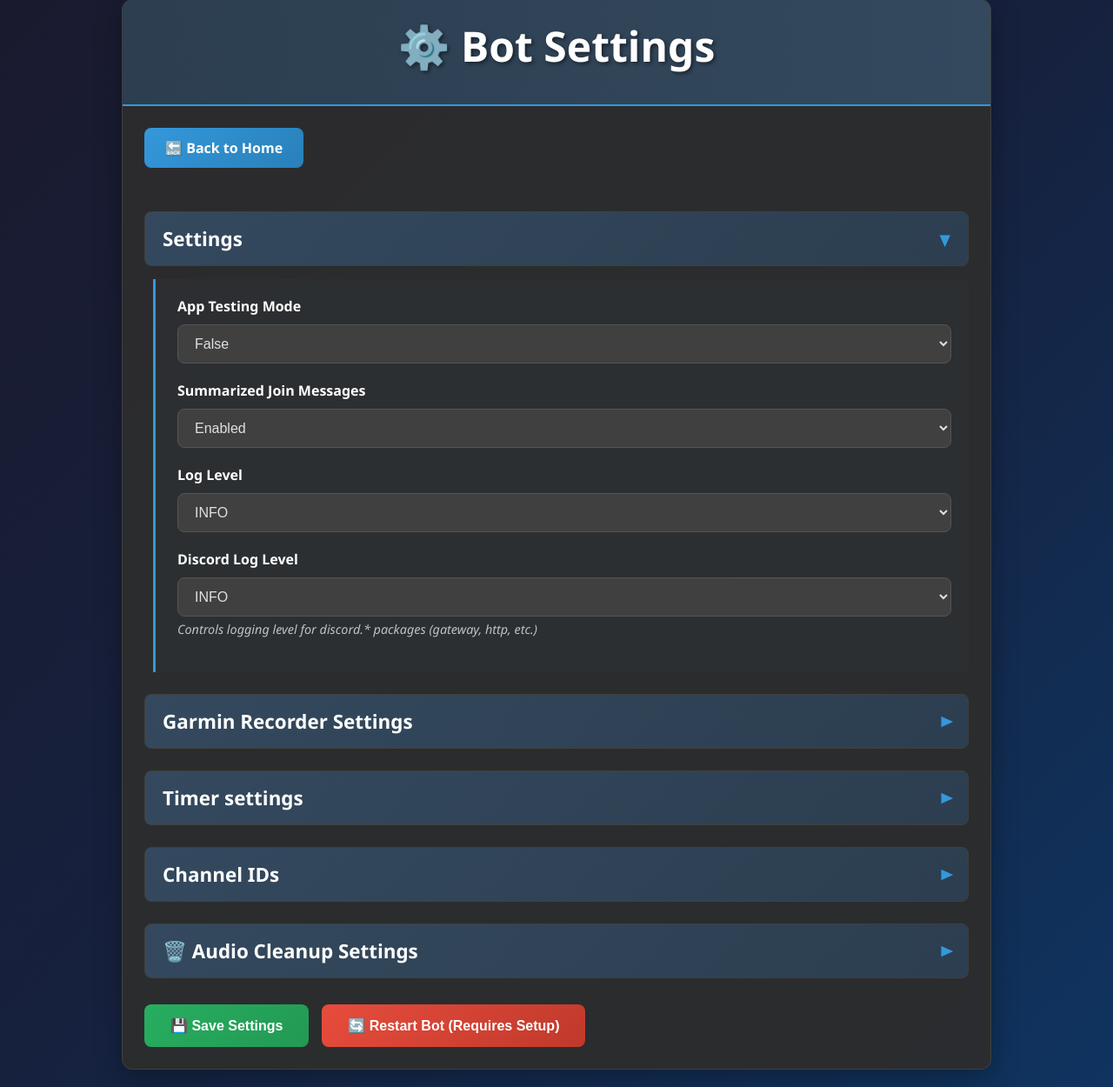
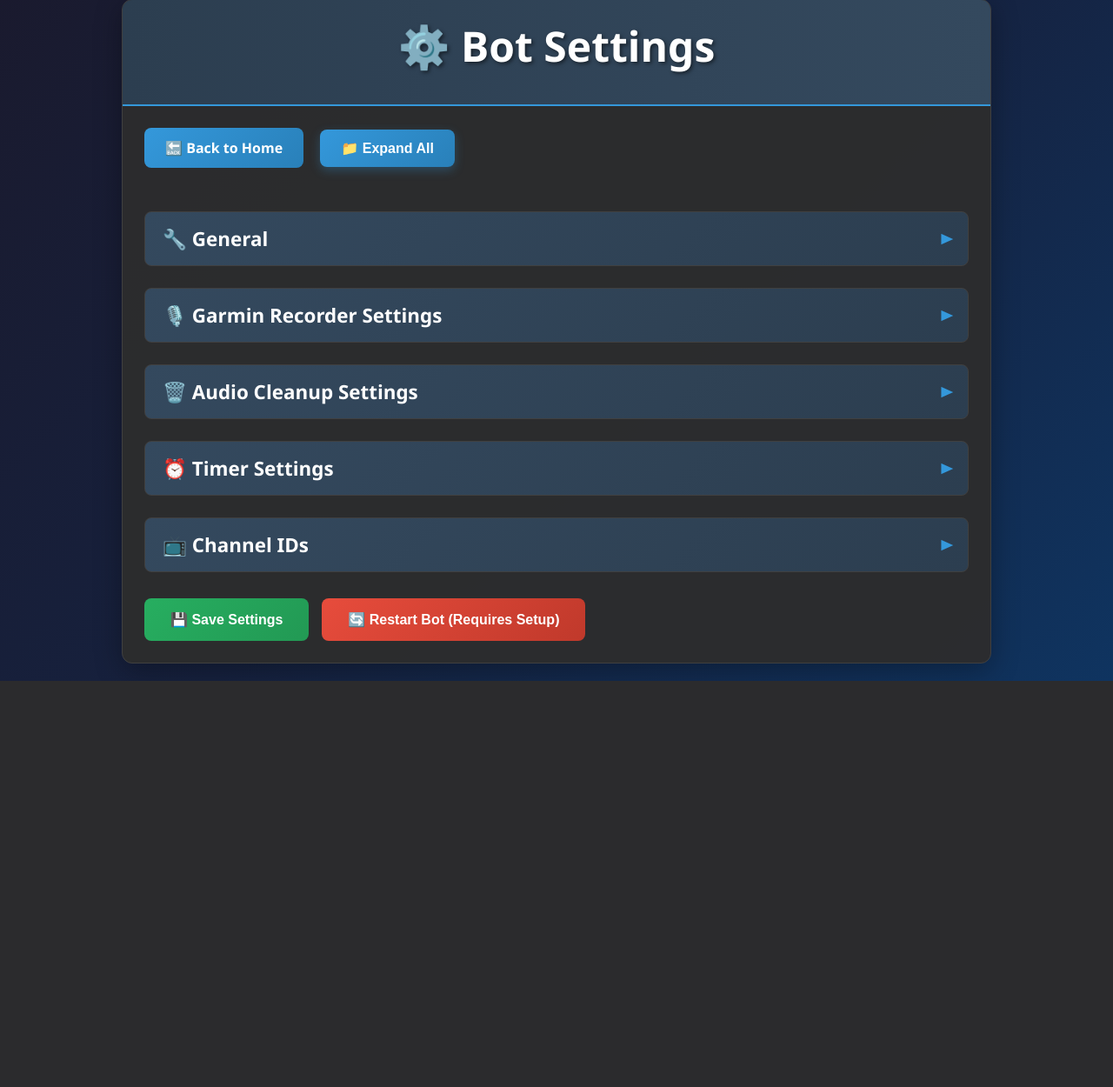
Before and after one commit to ChuckNorris9939/discord-voice-channel-join-monitor, a Flask app: page /settings in a window 1280 px wide. Shown: the part 21-1271 px from the top of the page at 87% size. After the commit the page ends 804 px from the top, so only its background shows below. Run offline with Flask 3, Linux system fonts and the light colour scheme; parts of the project's set-up code (start-up, migrations or seed data) failed here and were passed over.

```diff
--- a/templates/settings.html
+++ b/templates/settings.html
@@ -174,6 +174,25 @@
             box-shadow: 0 6px 20px rgba(231, 76, 60, 0.4);
         }
 
+        .expand-all-button {
+            background: linear-gradient(135deg, #3498db, #2980b9);
+            color: white;
+            padding: 12px 24px;
+            border: none;
+            border-radius: 8px;
+            cursor: pointer;
+            font-weight: 600;
+            font-size: 16px;
+            transition: all 0.3s ease;
+            box-shadow: 0 4px 12px rgba(52, 152, 219, 0.3);
+        }
+
+        .expand-all-button:hover {
+            background: linear-gradient(135deg, #2980b9, #1f5f8b);
+            transform: translateY(-2px);
+            box-shadow: 0 6px 20px rgba(52, 152, 219, 0.4);
+        }
+
         .category-header {
             background: linear-gradient(135deg, #34495e, #2c3e50);
             padding: 15px 20px;
@@ -284,6 +303,43 @@
                 button.innerHTML = originalText;
             });
         }
+
+        function toggleAllCategories() {
+            const categoryHeaders = document.querySelectorAll('.category-header');
+            const categoryContents = document.querySelectorAll('.category-content');
+            const expandAllButton = document.querySelector('.expand-all-button');
+
+            // Check if all categories are currently collapsed
+            const allCollapsed = Array.from(categoryContents).every(content =>
+                content.classList.contains('collapsed')
+            );
+
+            if (allCollapsed) {
+                // Expand all categories
+                categoryContents.forEach(content => {
+                    content.classList.remove('collapsed');
+                });
+                categoryHeaders.forEach(header => {
+                    const icon = header.querySelector('.toggle-icon');
+                    if (icon) {
+                        icon.classList.remove('collapsed');
+                    }
+                });
+                expandAllButton.innerHTML = '📁 Collapse All';
+            } else {
+                // Collapse all categories
+                categoryContents.forEach(content => {
+                    content.classList.add('collapsed');
+                });
+                categoryHeaders.forEach(header => {
+                    const icon = header.querySelector('.toggle-icon');
+                    if (icon) {
+                        icon.classList.add('collapsed');
+                    }
+                });
+                expandAllButton.innerHTML = '📁 Expand All';
+            }
+        }
     </script>
 </head>
 <body>
@@ -294,6 +350,9 @@
 
         <div class="content">
             <a href="{{ url_for('home') }}" class="back-button">🔙 Back to Home</a>
+            <button type="button" class="expand-all-button" onclick="toggleAllCategories()" style="margin-left: 15px;">
+                📁 Expand All
+            </button>
 
             {% if message %}
                 <div class="message">{{ message }}</div>
@@ -304,10 +363,10 @@
 
             <form method="POST" action="{{ url_for('settings_route') }}">
                 <div class="category-header" onclick="toggleCategory('settings-category')">
-                    <h2>Settings</h2>
-                    <span class="toggle-icon">▼</span>
+                    <h2>🔧 General</h2>
+                    <span class="toggle-icon collapsed">▼</span>
                 </div>
-                <div id="settings-category" class="category-content">
+                <div id="settings-category" class="category-content collapsed">
                     <!-- App Testing Mode -->
                     <div class="form-group">
                         <label for="app_testing_mode">App Testing Mode</label>
@@ -318,13 +377,18 @@
                     </div>
                     <!-- Join Message Timer -->
                     <div class="form-group">
-                        <label>Summarized Join Messages</label>
+                        <label for="join_message_timer_enabled">Join Message Timer Enabled</label>
                         <select name="join_message_timer_enabled" id="join_message_timer_enabled">
-                            <option value="true" {% if current_settings.get('JOIN_MESSAGE_TIMER_ENABLED') == 'true' %}selected{% endif %}>Enabled</option>
-                            <option value="false" {% if current_settings.get('JOIN_MESSAGE_TIMER_ENABLED') == 'false' %}selected{% endif %}>Disabled</option>
+                            <option value="true" {% if current_settings.get('JOIN_MESSAGE_TIMER_ENABLED') == 'true' %}selected{% endif %}>True</option>
+                            <option value="false" {% if current_settings.get('JOIN_MESSAGE_TIMER_ENABLED') == 'false' %}selected{% endif %}>False</option>
                         </select>
                     </div>
+                    <div class="form-group">
+                        <label for="join_message_timer_minutes">Join Message Timer (Minutes)</label>
+                        <input type="number" name="join_message_timer_minutes" id="join_message_timer_minutes" value="{{ current_settings.get('JOIN_MESSAGE_TIMER_MINUTES', '7') }}" min="1">
+                    </div>
 
+                    <!-- Log Level -->
                     <div class="form-group">
                         <label for="log_level">Log Level</label>
                         <select name="log_level" id="log_level">
@@ -336,6 +400,7 @@
                         </select>
                     </div>
 
+                    <!-- Discord Log Level -->
                     <div class="form-group">
                         <label for="discord_log_level">Discord Log Level</label>
                         <select name="discord_log_level" id="discord_log_level">
@@ -350,7 +415,7 @@
                 </div>
 
                 <div class="category-header" onclick="toggleCategory('garmin-category')">
-                    <h2>Garmin Recorder Settings</h2>
+                    <h2>🎙️ Garmin Recorder Settings</h2>
                     <span class="toggle-icon collapsed">▼</span>
                 </div>
                 <div id="garmin-category" class="category-content collapsed">
@@ -420,8 +485,37 @@
                     </div>
                 </div>
 
+                <div class="category-header" onclick="toggleCategory('cleanup-category')">
+                    <h2>🗑️ Audio Cleanup Settings</h2>
+                    <span class="toggle-icon collapsed">▼</span>
+                </div>
+                <div id="cleanup-category" class="category-content collapsed">
+                    <!-- Aligned Recordings Retention -->
+                    <div class="form-group">
+                        <label for="cleanup_aligned_recordings_hours">Aligned Recordings Retention (Hours)</label>
+                        <input type="number" name="cleanup_aligned_recordings_hours" id="cleanup_aligned_recordings_hours" value="{{ current_settings.get('CLEANUP_ALIGNED_RECORDINGS_HOURS', '48') }}" min="1" max="8760">
+                        <p class="note">Files in data/aligned-recordings older than this will be automatically deleted. Default: 48 hours (2 days).</p>
+                    </div>
+
+                    <!-- Garmin Output Retention -->
+                    <div class="form-group">
+                        <label for="cleanup_garmin_output_hours">Garmin Output Retention (Hours)</label>
+                        <input type="number" name="cleanup_garmin_output_hours" id="cleanup_garmin_output_hours" value="{{ current_settings.get('CLEANUP_GARMIN_OUTPUT_HOURS', '72') }}" min="1" max="8760">
+                        <p class="note">Files in data/garmin-output older than this will be automatically deleted. Default: 72 hours (3 days).</p>
+                    </div>
+
+                    <!-- Manual Cleanup Button -->
+                    <div class="form-group">
+                        <label>Manual Cleanup</label>
+                        <button type="button" class="save-button" onclick="runManualCleanup()" style="width: auto; margin-top: 10px;">
+                            🧹 Run Cleanup Now
+                        </button>
+                        <p class="note">Click to manually trigger the audio cleanup process. This will delete files according to the retention settings above.</p>
+                    </div>
+                </div>
+
                 <div class="category-header" onclick="toggleCategory('timer-category')">
-                    <h2>Timer settings</h2>
+                    <h2>⏰ Timer Settings</h2>
                     <span class="toggle-icon collapsed">▼</span>
                 </div>
                 <div id="timer-category" class="category-content collapsed">
@@ -444,7 +538,7 @@
                 </div>
 
                 <div class="category-header" onclick="toggleCategory('channels-category')">
-                    <h2>Channel IDs</h2>
+                    <h2>📺 Channel IDs</h2>
                     <span class="toggle-icon collapsed">▼</span>
                 </div>
                 <div id="channels-category" class="category-content collapsed">
@@ -479,35 +573,6 @@
                     </div>
                 </div>
 
-                <div class="category-header" onclick="toggleCategory('cleanup-category')">
-                    <h2>🗑️ Audio Cleanup Settings</h2>
-                    <span class="toggle-icon collapsed">▼</span>
-                </div>
-                <div id="cleanup-category" class="category-content collapsed">
-                    <!-- Aligned Recordings Retention -->
-                    <div class="form-group">
-                        <label for="cleanup_aligned_recordings_hours">Aligned Recordings Retention (Hours)</label>
-                        <input type="number" name="cleanup_aligned_recordings_hours" id="cleanup_aligned_recordings_hours" value="{{ current_settings.get('CLEANUP_ALIGNED_RECORDINGS_HOURS', '48') }}" min="1" max="8760">
-                        <p class="note">Files in data/aligned-recordings older than this will be automatically deleted. Default: 48 hours (2 days).</p>
-                    </div>
-
-                    <!-- Garmin Output Retention -->
-                    <div class="form-group">
-                        <label for="cleanup_garmin_output_hours">Garmin Output Retention (Hours)</label>
-                        <input type="number" name="cleanup_garmin_output_hours" id="cleanup_garmin_output_hours" value="{{ current_settings.get('CLEANUP_GARMIN_OUTPUT_HOURS', '72') }}" min="1" max="8760">
-                        <p class="note">Files in data/garmin-output older than this will be automatically deleted. Default: 72 hours (3 days).</p>
-                    </div>
-
-                    <!-- Manual Cleanup Button -->
-                    <div class="form-group">
-                        <label>Manual Cleanup</label>
-                        <button type="button" class="save-button" onclick="runManualCleanup()" style="width: auto; margin-top: 10px;">
-                            🧹 Run Cleanup Now
-                        </button>
-                        <p class="note">Click to manually trigger the audio cleanup process. This will delete files according to the retention settings above.</p>
-                    </div>
-                </div>
-
                 <div class="button-group">
                     <button type="submit" class="save-button">💾 Save Settings</button>
                     <button type="button" class="restart-button" onclick="alert('Restart functionality to be implemented. This may trigger a bot shutdown.');">🔄 Restart Bot (Requires Setup)</button>
```
Also changed, not shown: templates/home.html (+15 -15 lines).
